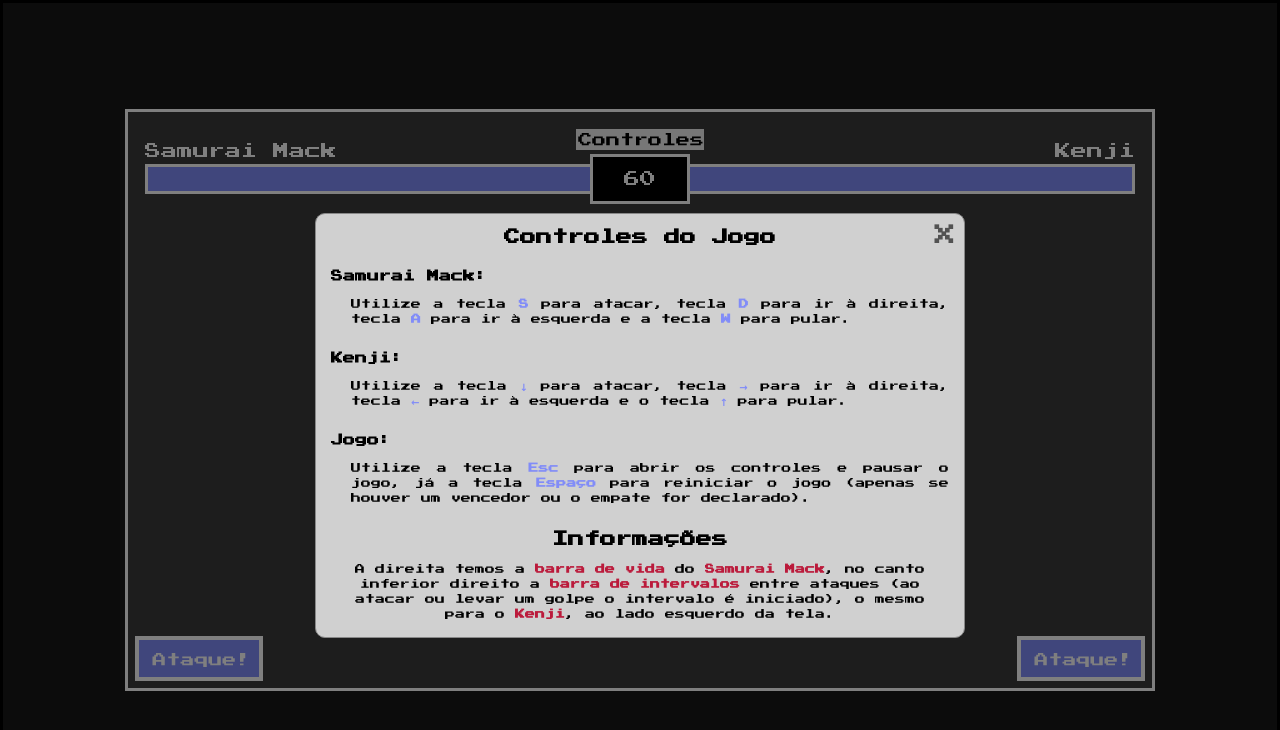
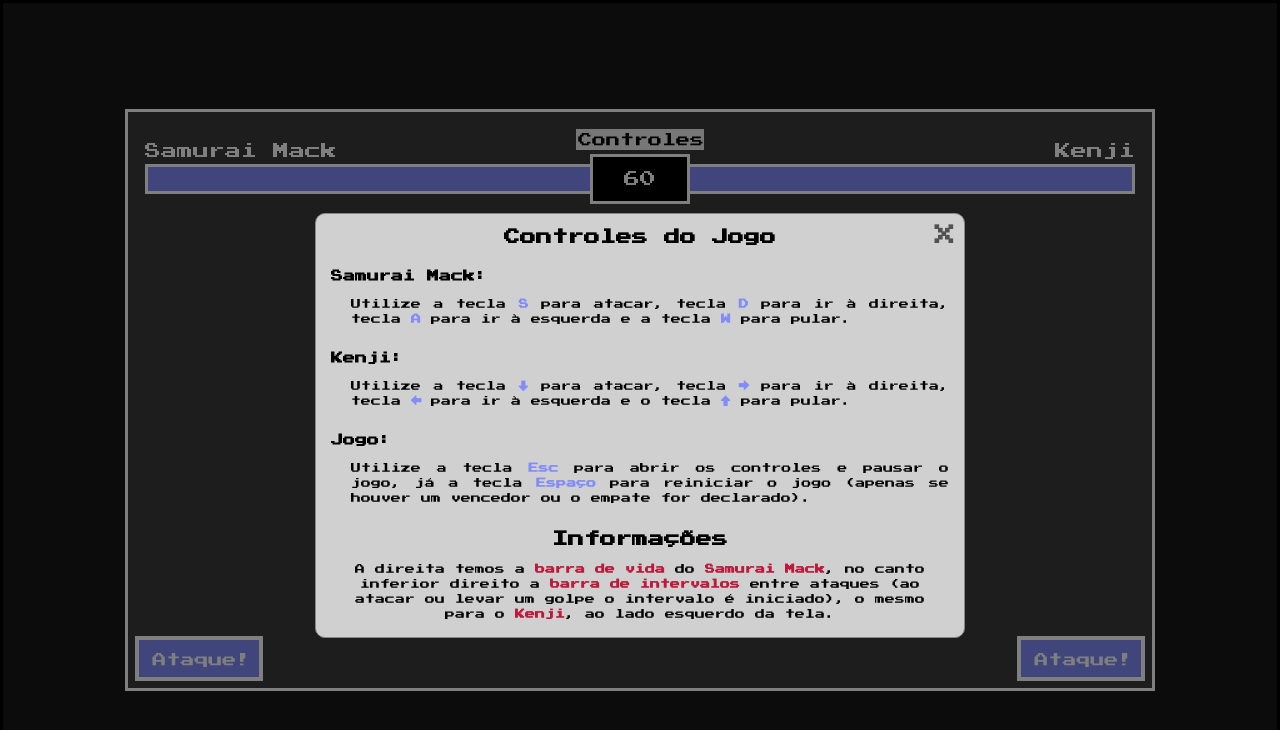
Before and after one commit to atheuu/jogo-de-luta, a plain HTML site: page index.html in a window 1280 px wide. Drawn offline with nearby package versions, Linux system fonts and the light colour scheme.

Commit message:
Correção 2.0: Fonte 'Press Start 2P' com a regra @font-face.

```diff
--- a/src/css/styles.css
+++ b/src/css/styles.css
@@ -1,9 +1,7 @@
 /* Definindo a fonte 'Press Start 2P' usando a regra @font-face */
 @font-face {
   font-family: 'Press Start 2P'; /* Nome da fonte para ser usada no CSS */
-  src: url('../font/PressStart2P.woff2') format('woff2'), /* Caminho para o arquivo da fonte .woff2 e seu formato */
-       url('../font/PressStart2P.woff') format('woff'), /* Caminho para o arquivo da fonte .woff e seu formato */
-       url('../font/PressStart2P.ttf') format('truetype'); /* Caminho para o arquivo da fonte .ttf e seu formato */
+  src: url('../font/PressStart2P.ttf') format('truetype'); /* Caminho para o arquivo da fonte .ttf e seu formato */
   font-weight: normal; /* Peso da fonte (normal) */
   font-style: normal; /* Estilo da fonte (normal) */
 }
```
Also changed, not shown: src/font/PressStart2P.woff (deleted), src/font/PressStart2P.woff2 (deleted).
